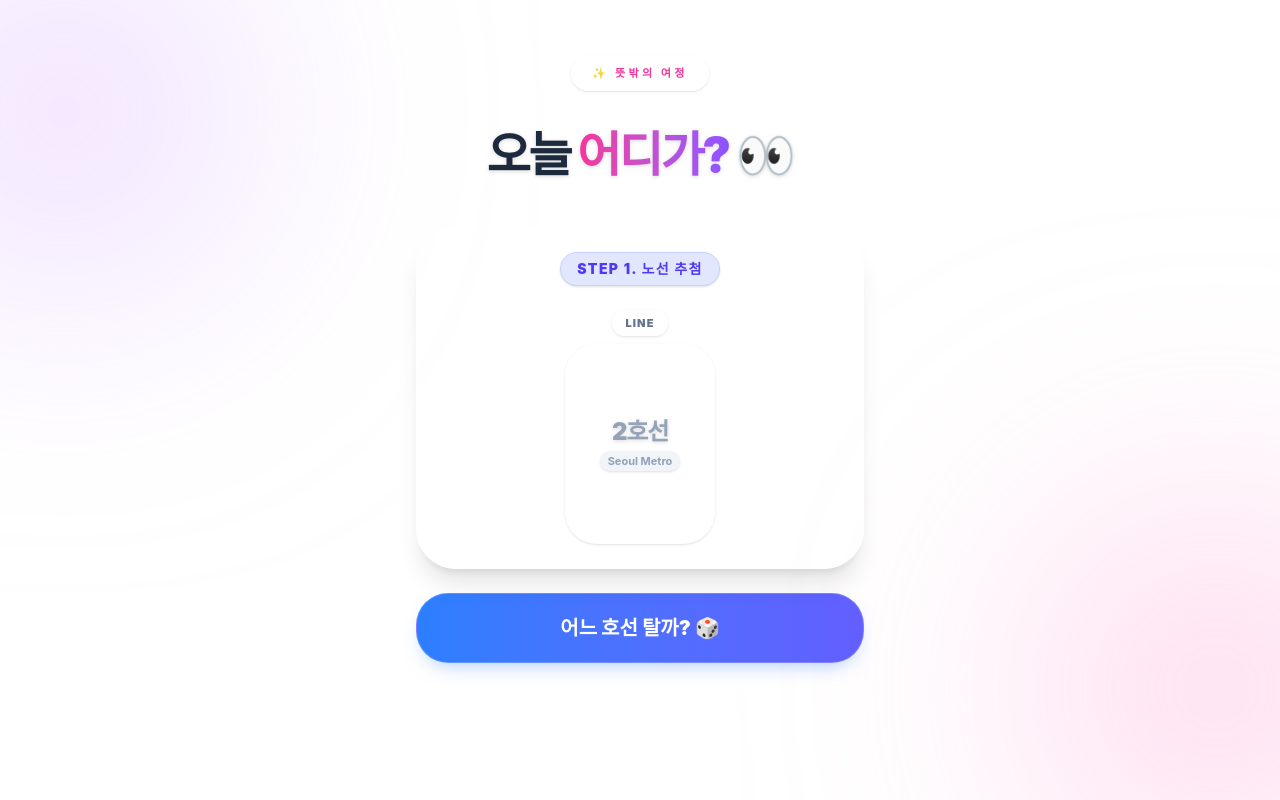
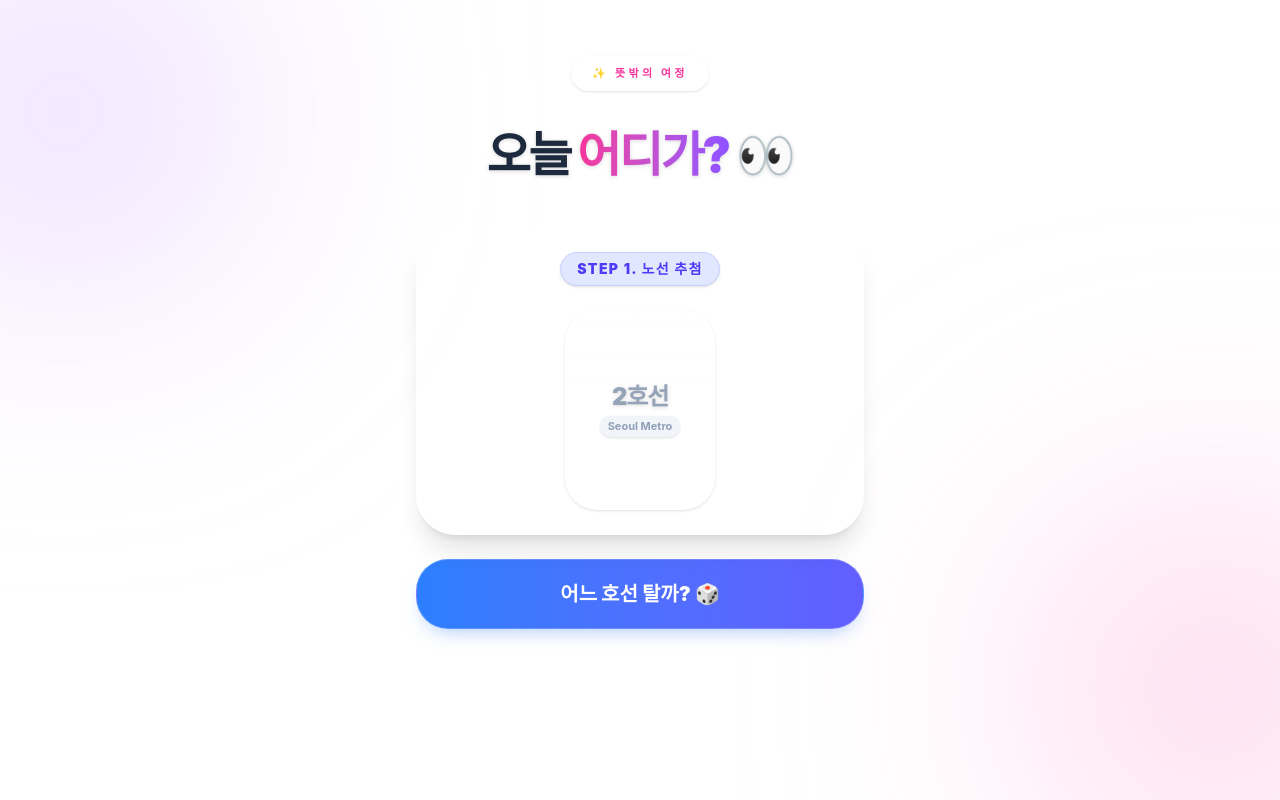
Before and after one commit to JIHYEHO/yeojung, a React (Vite) app: page / in a window 1280 px wide. Built offline with nearby package versions, Linux system fonts and the light colour scheme.

Commit message:
UI: Remove redundant title labels from Slots

```diff
--- a/src/components/Slot.tsx
+++ b/src/components/Slot.tsx
@@ -12,9 +12,6 @@ export interface SlotProps {
 
 export const Slot = ({ title, value, subValue, isRolling, color, isDone, width = "w-[125px] sm:w-[150px]" }: SlotProps) => (
   <div className={`flex flex-col items-center space-y-2 shrink-0 ${width}`}>
-    <span className="text-slate-500 text-[11px] font-black tracking-widest bg-white/60 px-3 py-1 rounded-full shadow-sm backdrop-blur-sm border border-white/50 whitespace-nowrap overflow-hidden text-ellipsis max-w-full">
-      {title}
-    </span>
     <div className={`w-full aspect-[3/4] min-h-[120px] rounded-[2rem] flex flex-col items-center justify-center overflow-hidden relative transition-all duration-500 ${
         isRolling
         ? 'bg-white/80 shadow-[inset_0_4px_10px_rgba(0,0,0,0.05)] border-2 border-pink-200/50'
```
